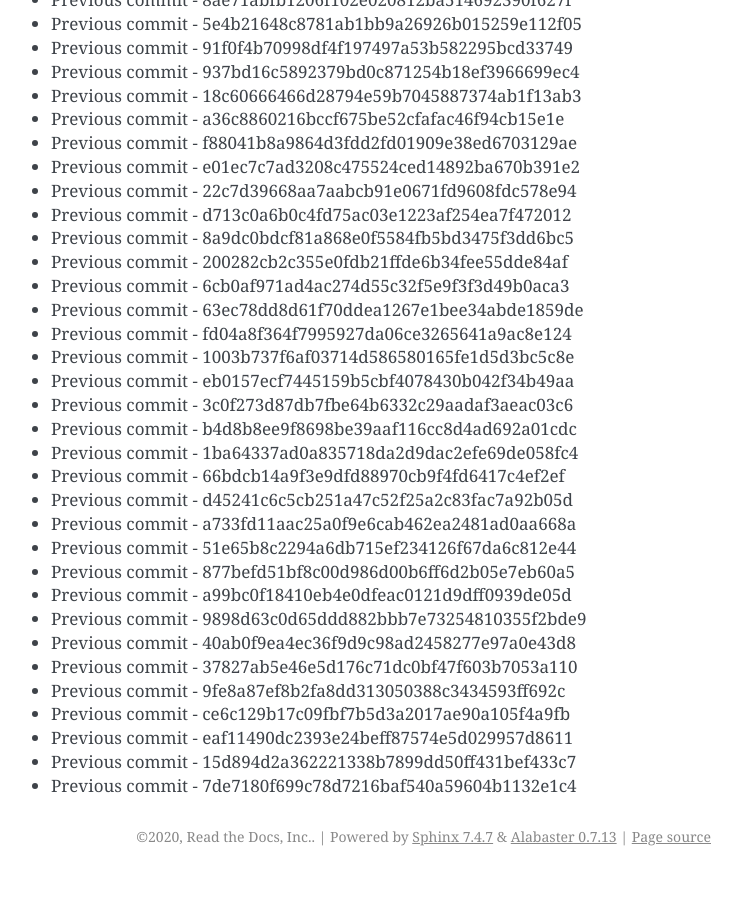
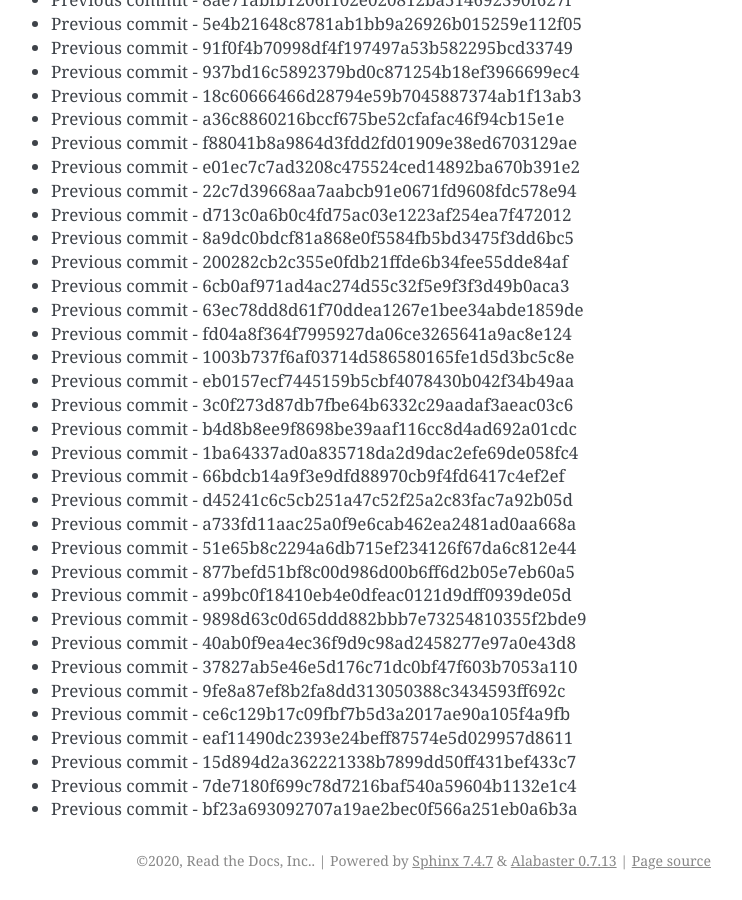
Before and after one commit to readthedocs/rtd-git-stresstest, a Sphinx documentation site: the page built from docs/updates.rst, in a window 1280 px wide and 900 px high, scrolled down 100721 px. Shown: the whole window, without its empty margins (399-1141 px from the left). Built offline with Sphinx 7.4.7, drawn with Linux system fonts in a browser that asks for light colours; before the commit the page ends 101597 px from its top, so only the background shows below that.

Commit message:
Generating commit from previous: bf23a693092707a19ae2bec0f566a251eb0a6b3a

```diff
--- a/docs/updates.rst
+++ b/docs/updates.rst
@@ -4264,3 +4264,4 @@ It can be tested for any performance characteristics.
 * Previous commit - eaf11490dc2393e24beff87574e5d029957d8611
 * Previous commit - 15d894d2a362221338b7899dd50ff431bef433c7
 * Previous commit - 7de7180f699c78d7216baf540a59604b1132e1c4
+* Previous commit - bf23a693092707a19ae2bec0f566a251eb0a6b3a
```
